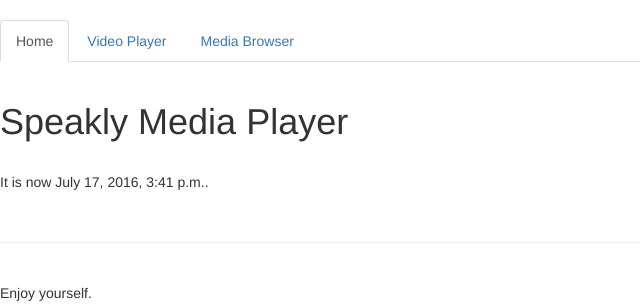
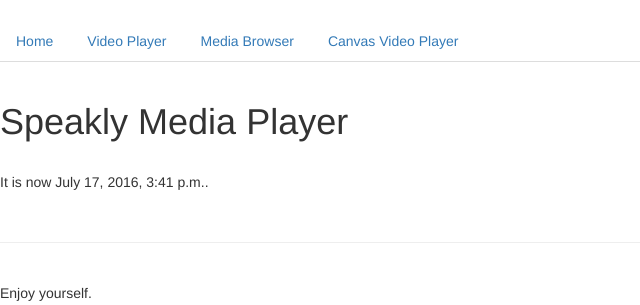
Before and after one commit to SaundersB/Web_Media_Player, a Django app: page / in a window 1280 px wide. Shown: the top 305 px of the page, without its empty margins (0-640 px from the left). Run offline with Django 3.2, Linux system fonts and the light colour scheme; some libraries are stand-ins or nearby versions.

Commit message:
Removing Home tab as always the default selection in emphasis

```diff
--- a/templates/base.html
+++ b/templates/base.html
@@ -10,9 +10,10 @@
 <body>
 
 	<ul class="nav nav-tabs" nav-justified>
-		<li role="presentation" class="active"><a href="/">Home</a></li>
+		<li role="presentation"><a href="/">Home</a></li>
 		<li role="presentation"><a href="/video">Video Player</a></li>
 		<li role="presentation"><a href="/media">Media Browser</a></li>
+		<li role="presentation"><a href="/canvas">Canvas Video Player</a></li>
 	</ul>
 
     <h1>Speakly Media Player</h1>
```
